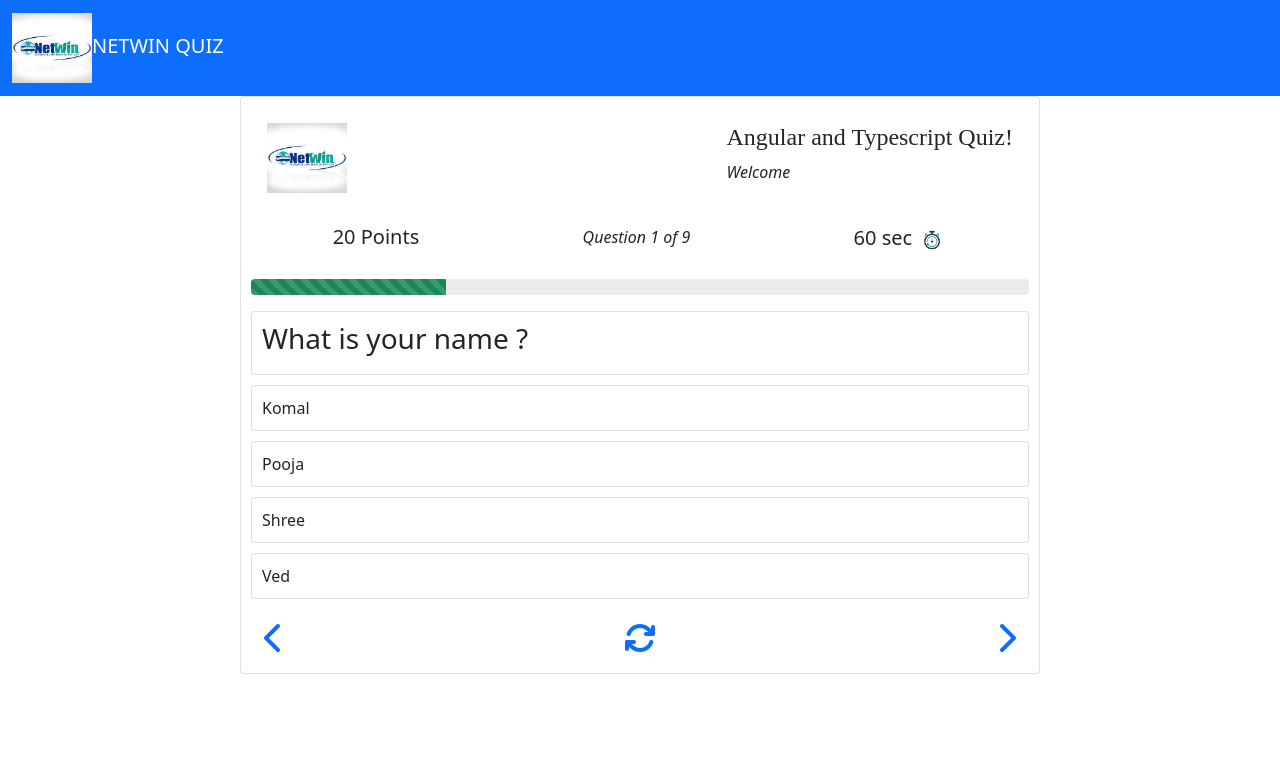
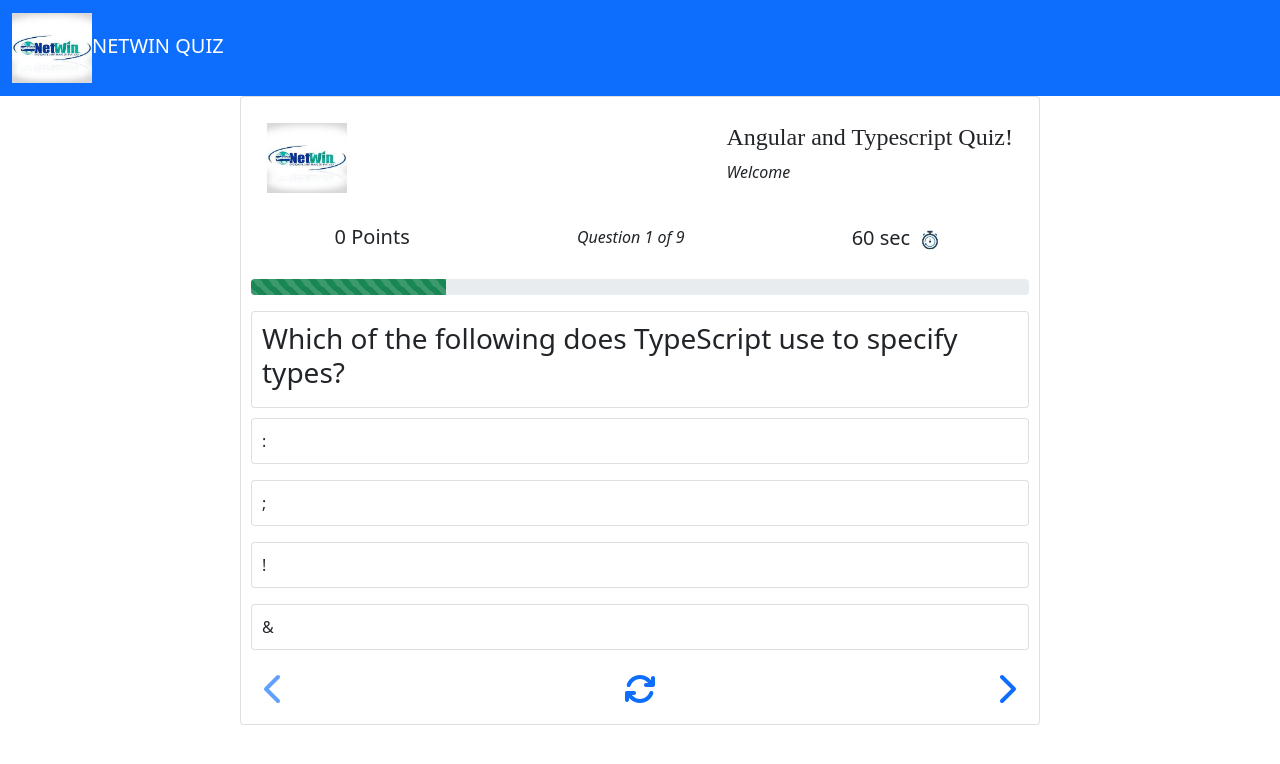
Before and after one commit to komalsonar8/quiz, an Angular app: page /question in a window 1280 px wide. Shown: the top 764 px of the page. Built offline with nearby package versions, Linux system fonts and the light colour scheme.

Commit message:
previous and nex button coding

```diff
--- a/package.json
+++ b/package.json
@@ -21,7 +21,7 @@
     "@fortawesome/fontawesome-free": "^6.1.1",
     "angular-font-awesome": "^3.1.2",
     "font-awesome": "^4.7.0",
-    "rxjs": "~7.5.0",
+    "rxjs": "^7.5.5",
     "rxjs-compat": "^6.6.7",
     "tslib": "^2.3.0",
     "zone.js": "~0.11.4"
--- a/src/app/question/question.component.html
+++ b/src/app/question/question.component.html
@@ -13,13 +13,13 @@
         </div>
         <div class="d-flex justify-content-around py-3">
             <div class="score">
-                <h5>20 Points</h5>
+                <h5>{{points}} Points</h5>
             </div>
             <div class="question-remain">
-                <span style="font-style:italic;">Question 1 of 9</span>
+                <span style="font-style:italic;">Question {{currentQuestion+1}} of {{questionList.length}}</span>
             </div>
             <div class="timer">
-              <h5>  60 sec <img src="assets\download (1).jpg" width="30" height="30" alt=""></h5>
+              <h5> {{counter}} sec <img src="assets\download (1).jpg" width="30" height="30" alt=""></h5>
             </div>
         </div>
         <div class="progress mb-3">
@@ -28,42 +28,25 @@
 
           <div class="question">
             <div class="card">
-                <h3>What is your name ?</h3>
+                <h3>{{questionList[currentQuestion]?.questionText}}</h3>
             </div>
           </div>
 
           <div class="option">
-            <ol>
-                <li>
+            <ol *ngFor="let option of questionList[currentQuestion]?.options">
+                <li (click)="answer(currentQuestion+1,option)">
                     <div class="card">
-                        Komal
+                        {{option.text}}
                     </div>
                 </li>
 
-                <li>
-                    <div class="card">
-                        Pooja
-                    </div>
-                </li>
-
-                <li>
-                    <div class="card">
-                        Shree
-                    </div>
-                </li>
-
-                <li>
-                    <div class="card">
-                        Ved
-                    </div>
-                </li>
-            </ol>
+               </ol>
           </div>
 
           <div class="d-flex justify-content-between">
-              <button class="btn"><i class="fa text-primary fa-chevron-left fa-2x" aria-hidden="true"></i></button>
+              <button [disabled]="currentQuestion===0" class="btn" (click)=" previousQuestion()"><i class="fa text-primary fa-chevron-left fa-2x" aria-hidden="true"></i></button>
               <button class="btn"><i class="fa fa-solid fa-arrows-rotate text-primary fa-2x" aria-hidden="true"></i></button>
-              <button class="btn"><i class="fa text-primary fa-chevron-right fa-2x" aria-hidden="true"></i></button>
+              <button class="btn" (click)="nextQuesion()"><i class="fa text-primary fa-chevron-right fa-2x" aria-hidden="true"></i></button>
           </div>
     </div>
 </div>
--- a/src/app/question/question.component.ts
+++ b/src/app/question/question.component.ts
@@ -1,10 +1,12 @@
 import { Component, OnInit } from '@angular/core';
 import { QuestionService } from '../service/question.service';
-import { Observable } from 'rxjs';
-import 'rxjs/add/operator/map';
-import { HttpClient } from '@angular/common/http';
-import 'rxjs/add/observable/throw';
-
+// import { Observable } from 'rxjs';
+//import 'rxjs/add/operator/map';
+// import { HttpClient } from '@angular/common/http';
+// import 'rxjs/add/observable/throw';
+// import { Observable, of, Subject } from 'rxjs';
+// import { mapTo } from "rxjs/operators";
+// const answer = of(6 * 9).pipe(mapTo(42));
 
 @Component({
   selector: 'app-question',
@@ -14,6 +16,10 @@ import 'rxjs/add/observable/throw';
 export class QuestionComponent implements OnInit {
 
   public name:string="";
+  public questionList:any=[];
+  public currentQuestion:number=0;
+  public points : number=0;
+  counter=60;
   constructor(private questionService : QuestionService) { }
 
   ngOnInit(): void {
@@ -25,8 +31,26 @@ export class QuestionComponent implements OnInit {
   getAllQuestions(){
     this.questionService.getQuestionJson()
     .subscribe((res: any)=>{
-      console.log(res.questions);
+      this.questionList=res.questions;
     })
   }
 
+  nextQuesion(){
+    this.currentQuestion++;
+
+  }
+
+  previousQuestion(){
+
+    this.currentQuestion--;
+  }
+
+  answer(currentQno:number , option:any){
+
+    if(option.correct){
+      this.points+=10;
+      //this.points=this.points+10;
+    }
+  }
+
 }
```
Also changed, not shown: src/app/service/question.service.ts (+7 -3 lines).
